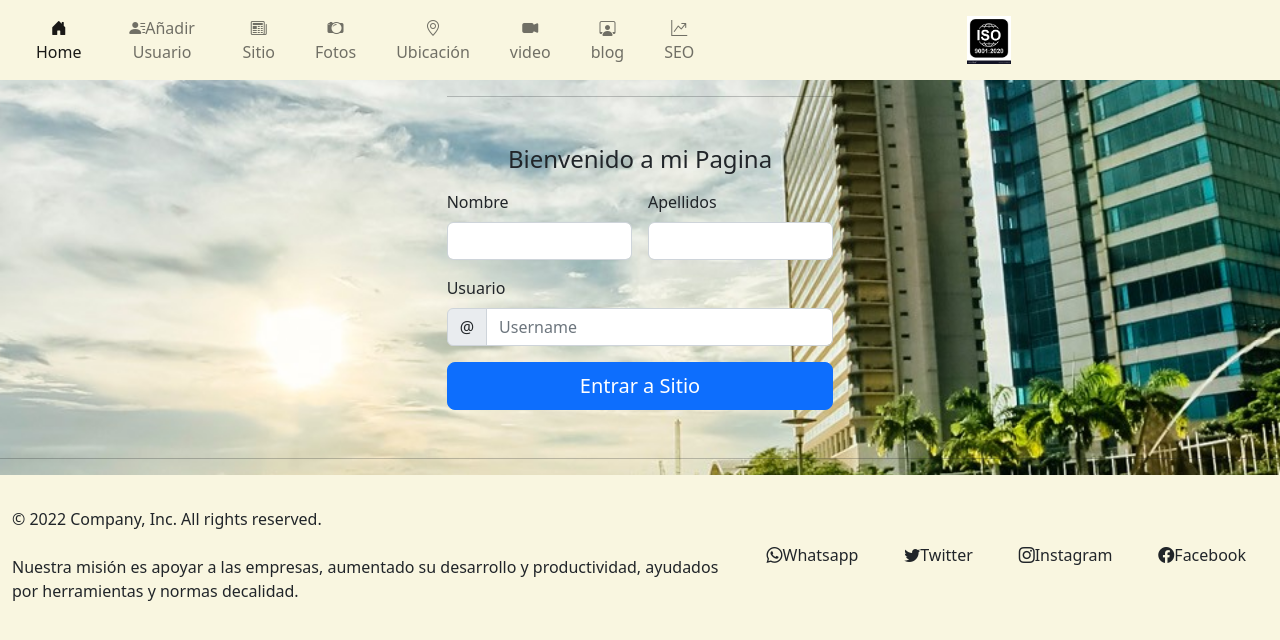
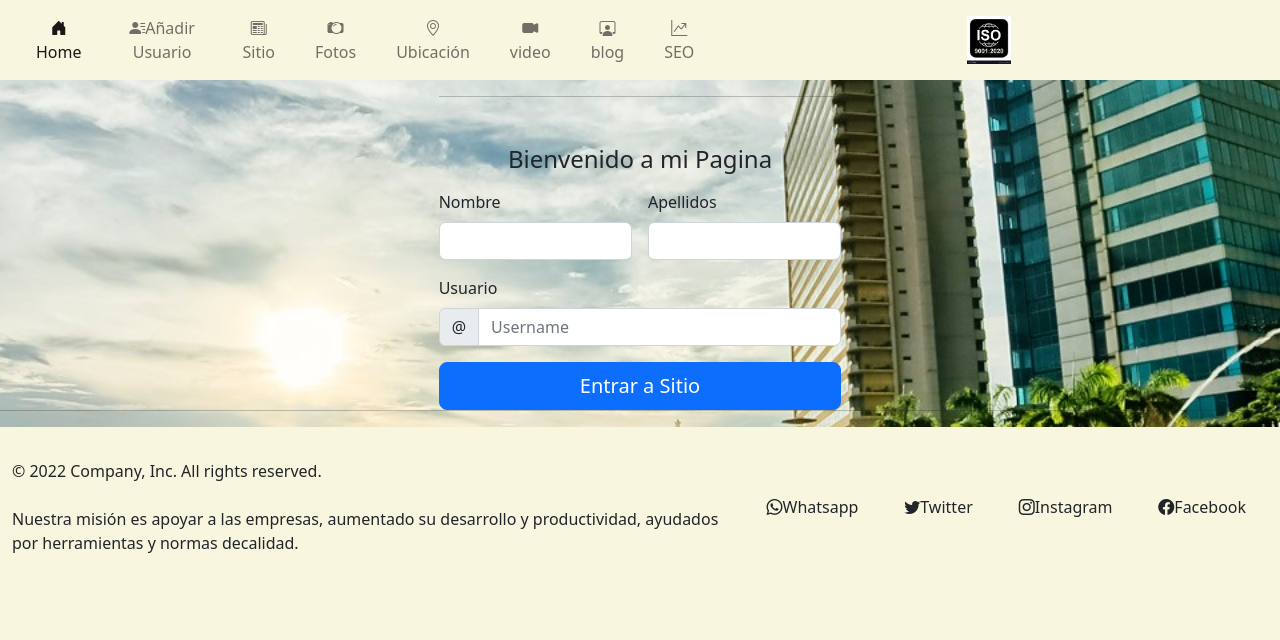
Before and after one commit to ingjesussantiago/bootstrap-sass-jesus-hernandez, a website: page index.html in a window 1280 px wide. Drawn offline with Linux system fonts and the light colour scheme.

Commit message:
correccion del scroll del algunas paginas

```diff
--- a/index.html
+++ b/index.html
@@ -10,7 +10,7 @@
     <link rel="stylesheet" href="./dist/css/bootstrap.css">
     <title>ingjesussantiago-Inicio</title>
 </head>
-<body class="grid page">
+<body class="grid page ancho">
         <header>
         <nav class="navbar navbar-expand-lg page">
             <div class="container-fluid">
@@ -37,7 +37,7 @@
 
     </header>
     <main class="container-fluid bgjesus">
-        <div class="row g-5 justify-content-center">
+        <div class="row justify-content-center">
             <div class="col-lg-4">
                 <hr class="mb-5">
             <h4 class="mb-3 text-center">Bienvenido a mi Pagina</h4>
```
Also changed, not shown: pages/Ubicación.html (+1 -1 lines).
